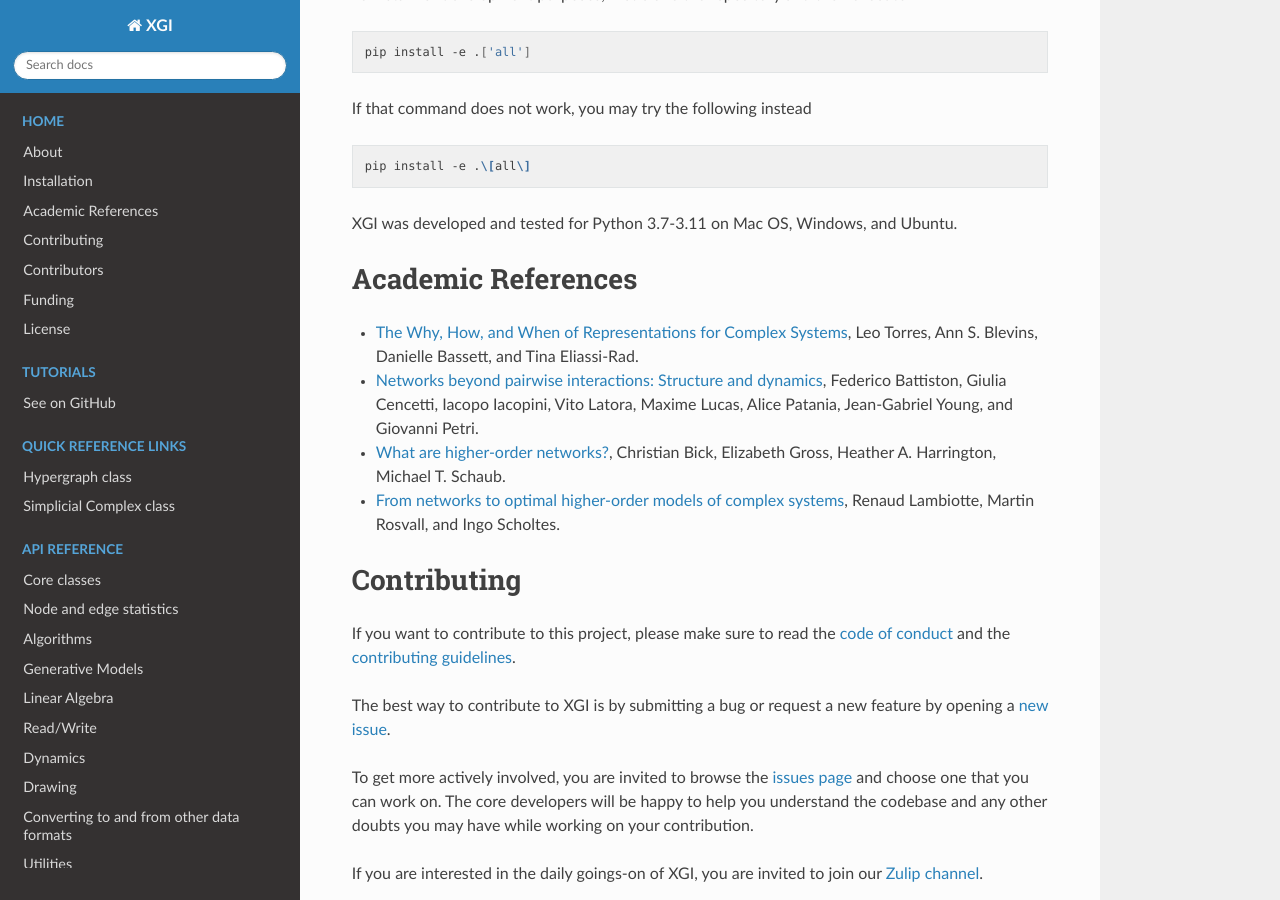
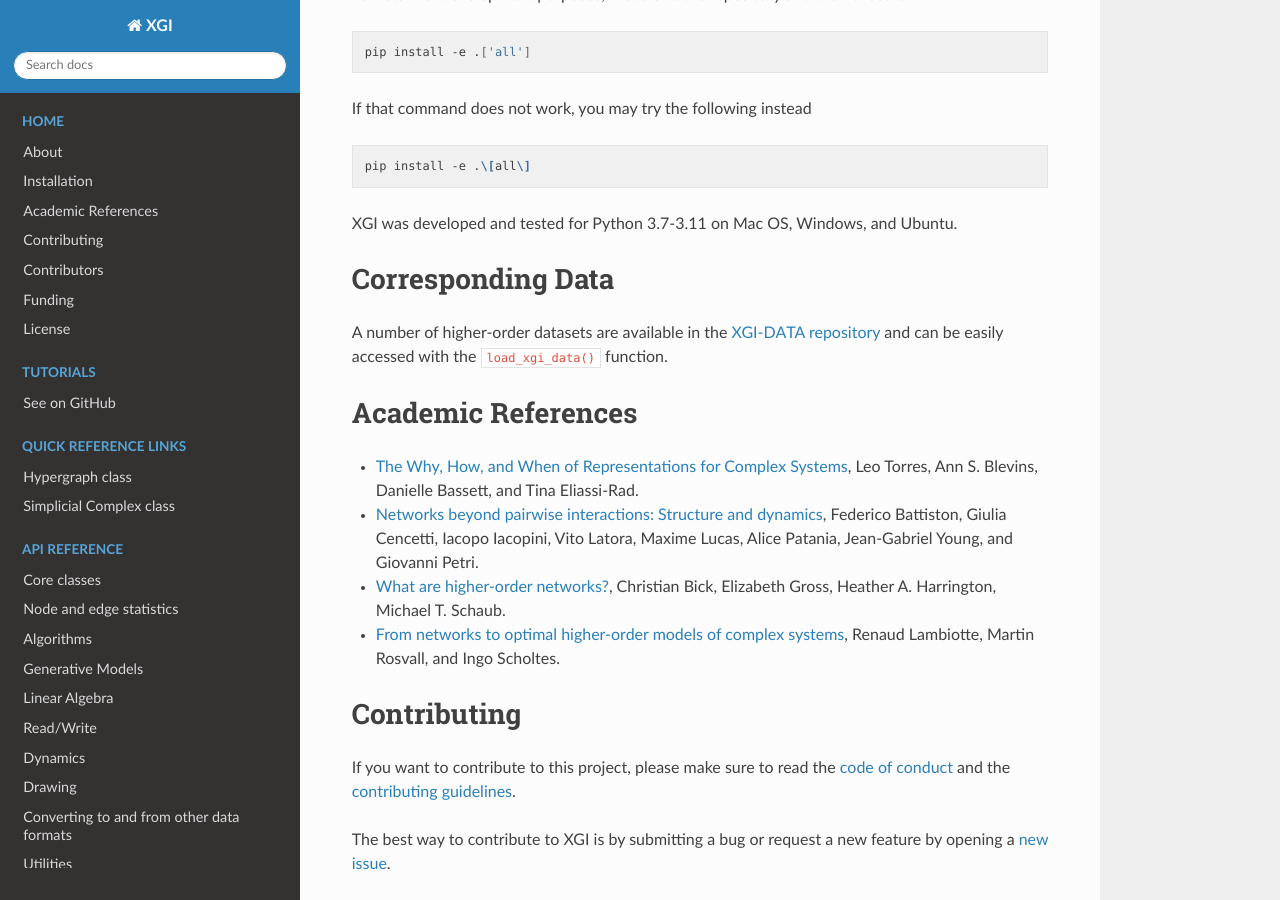
Before and after one commit to xgi-org/xgi, a Sphinx documentation site: the page built from docs/source/index.rst, in a window 1280 px wide and 900 px high, scrolled down 1031 px. Built offline with Sphinx 7.4.7 and the Read the Docs theme 2.0.0, drawn with Linux system fonts in a browser that asks for light colours.

Commit message:
Added link to XGI-DATA

```diff
--- a/docs/source/index.rst
+++ b/docs/source/index.rst
@@ -93,6 +93,11 @@
 
 XGI was developed and tested for Python 3.7-3.11 on Mac OS, Windows, and Ubuntu.
 
+Corresponding Data
+==================
+
+A number of higher-order datasets are available in the `XGI-DATA repository <https://gitlab.com/complexgroupinteractions/xgi-data>`_ and can be easily accessed with the ``load_xgi_data()`` function.
+
 
 Academic References
 ===================
```
Also changed, not shown: README.md (+6 -1 lines), 1 other file.
